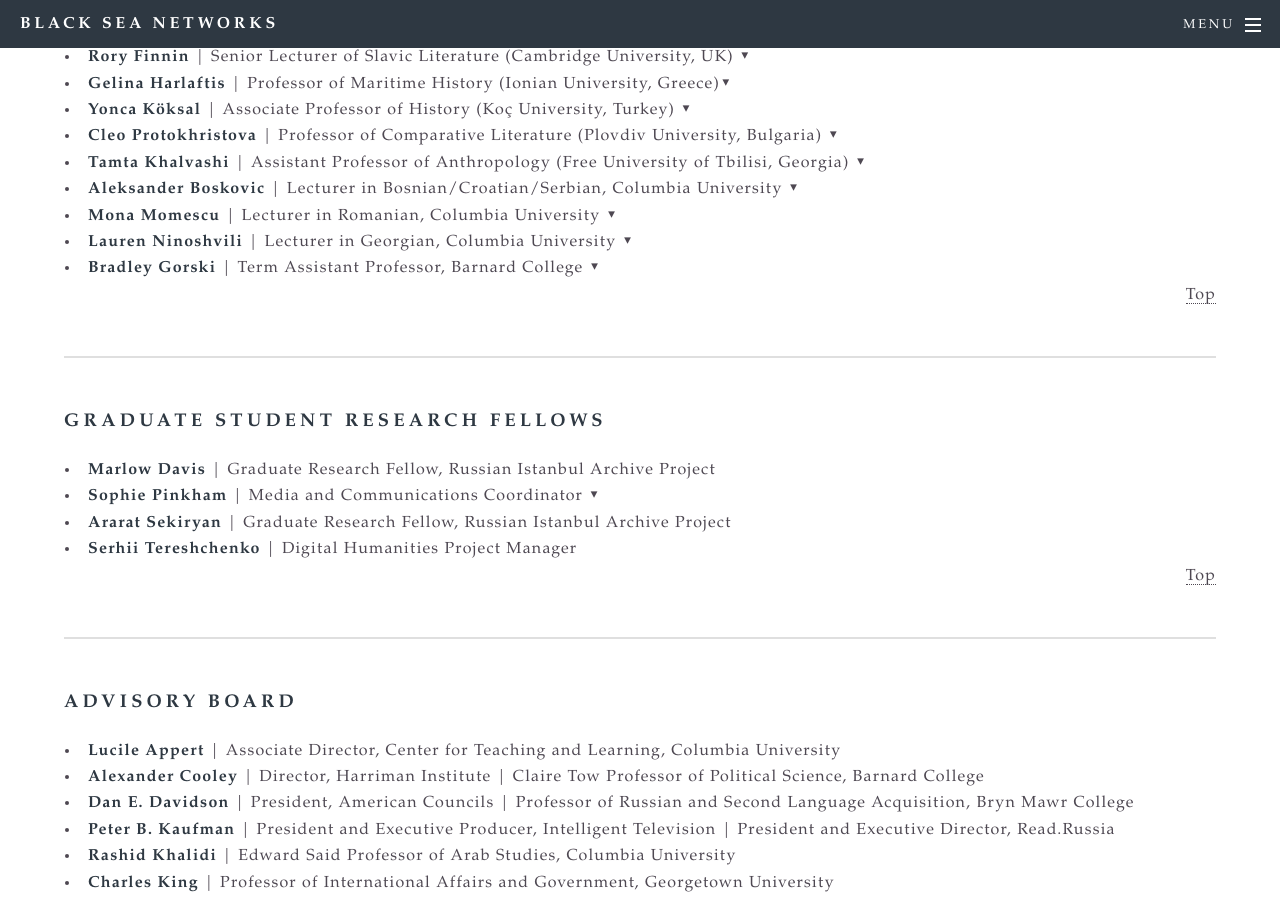
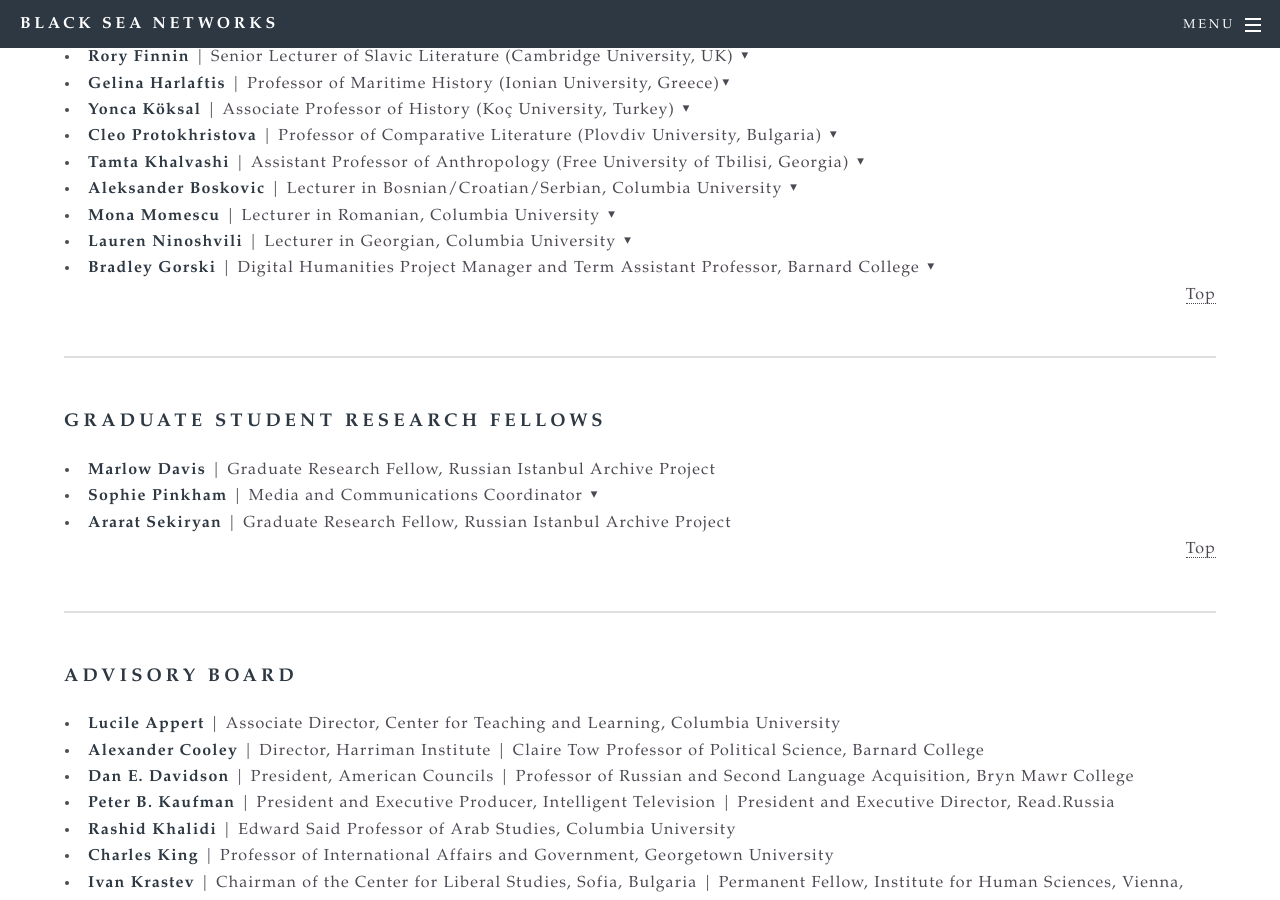
Before and after one commit to bradleygorski/blackseanet, a Jekyll site: the page built from people.html, in a window 1280 px wide and 900 px high, scrolled down 750 px. Built offline with Jekyll 4.4.1, drawn with Linux system fonts in a browser that asks for light colours.

Commit message:
Updated DH responsibilities

```diff
--- a/people.html
+++ b/people.html
@@ -259,7 +259,7 @@
             </div>
         </li>
         <li>
-            <strong>Bradley Gorski</strong> | Term Assistant Professor, Barnard College
+            <strong>Bradley Gorski</strong> | Digital Humanities Project Manager and Term Assistant Professor, Barnard College
             <span class="people-bio-button" title="Toggle Bio">▼</span>
             <div class="people-bio">
                 <p></p>
@@ -290,7 +290,7 @@
                 in Eastern Europe and Central Asia. </p>
             </div></li>
             <li><strong>Ararat Sekiryan</strong> | Graduate Research Fellow, Russian Istanbul Archive Project</li>
-		<li><strong>Serhii Tereshchenko</strong> | Digital Humanities Project Manager</li>
+
 
         <a name="board"></a><p align="right"><a href="#top">Top</a></p>
 	</ul>
```
